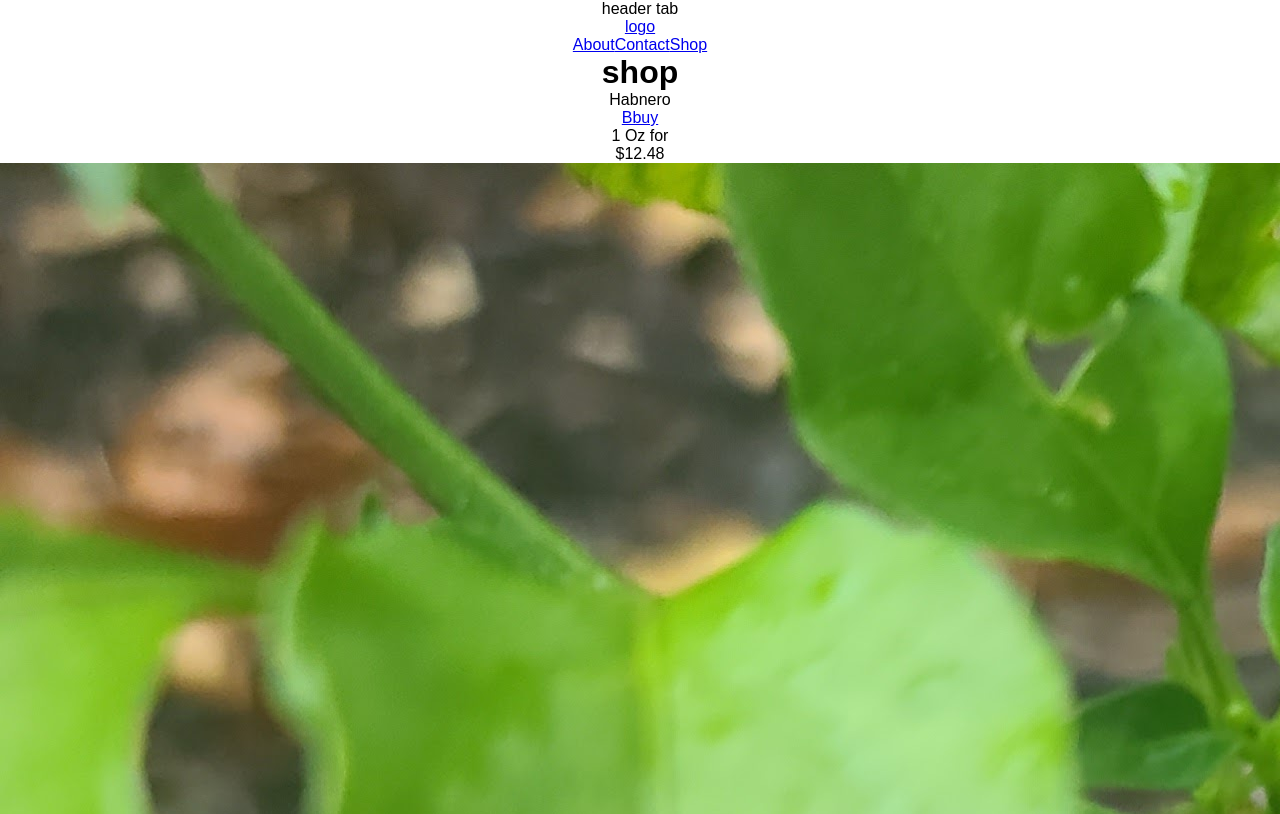
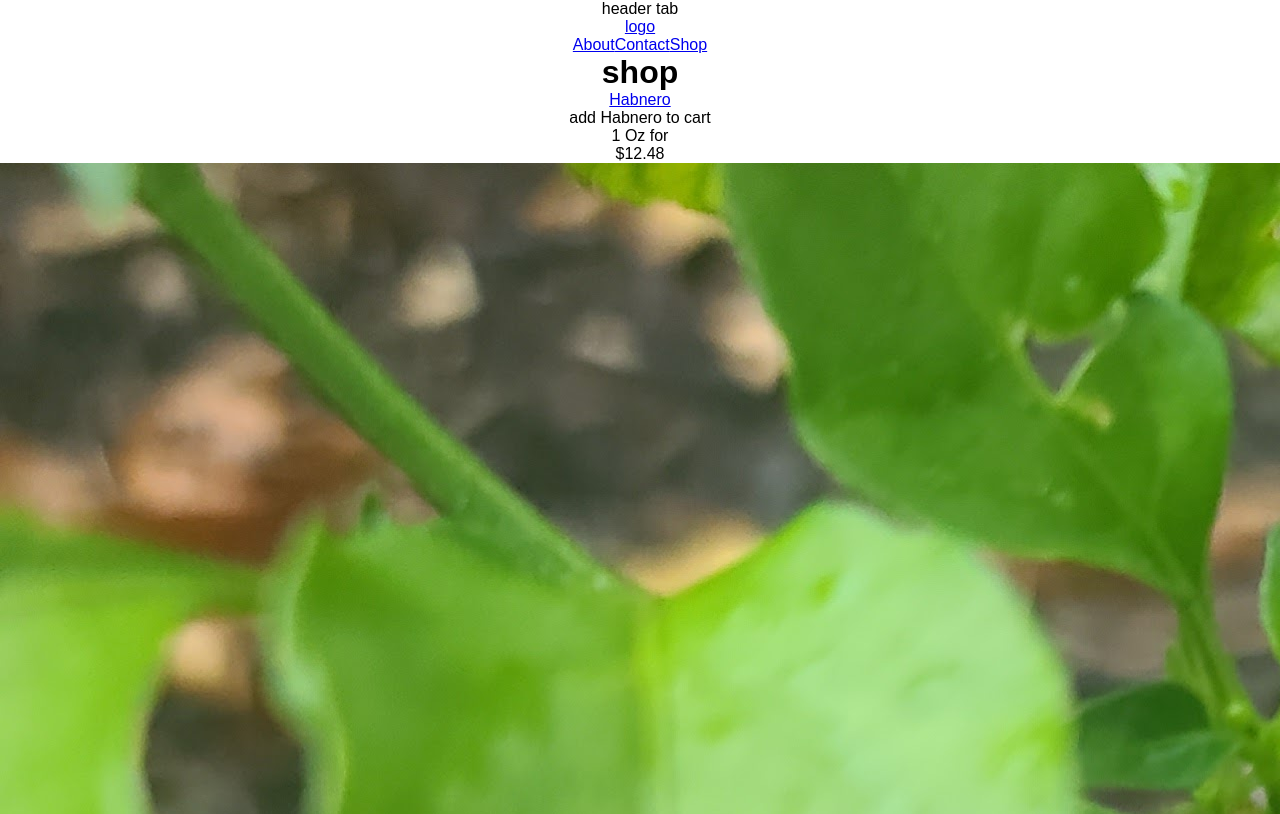
Before and after one commit to bafox2/shoppingcart, a React (Create React App) app: page /shop in a window 1280 px wide. Shown: the top 814 px of the page. Built offline with nearby package versions, Linux system fonts and the light colour scheme; a web font is replaced by a local one.

Commit message:
added keys

```diff
--- a/src/components/Item.js
+++ b/src/components/Item.js
@@ -9,8 +9,8 @@ const Item = (props) => {
     return (
         <div role='listitem'>
             {/* {item} */}
-            <p>{props.name}</p>
-            <Link to={`/shop/${props.name}`}>Bbuy</Link>
+            <Link to={`/shop/${props.name}`}>{props.name}</Link>
+            <p>add {props.name} to cart</p>
             <p>{props.description}</p>
             <p>{props.amount} for</p>
             <p>{props.price}</p>
--- a/src/itemData/flowers.js
+++ b/src/itemData/flowers.js
@@ -12,7 +12,8 @@ const flowers = [
         price: '$1/pound',
         description: 'Seed from Mayan origin',
         imageurl: 'https://photos.app.goo.gl/wr9vkUs4cwH9uJhh8',
-        imageref: BlueberryFlower
+        imageref: BlueberryFlower,
+        id: '1'
     },
     {
         name: 'Dianthus',
@@ -22,6 +23,7 @@ const flowers = [
         description: 'Seed from Mayan origin',
         imageurl: 'https://photos.app.goo.gl/N1fFZ8gGta95u8mE7',
         imageref: Dianthus,
+        id: '2'
     },
     {
         name: 'Yellow Zinnias',
@@ -31,6 +33,7 @@ const flowers = [
         description: 'Seed from Mayan origin',
         imageurl: 'https://photos.app.goo.gl/Y31EYYisJxpzeWUU7',
         imageref: YellowZiannias,
+        id: '3'
     },
     {
         name: 'Orange Zinnias',
@@ -39,6 +42,7 @@ const flowers = [
         price: '$1/pound',
         description: 'Seed from Mayan origin',
         imageref: OrangeZinnias,
+        id: '4'
     }
 ]
 export default flowers
--- a/src/itemData/microGreens.js
+++ b/src/itemData/microGreens.js
@@ -19,6 +19,7 @@ const microgreens = [
         description: 'Seed from Mayan origin',
         imageurl: 'https://photos.app.goo.gl/jzV8PdVPzq6QEK7VA',
         imageref: Wheatgrass,
+        id: '5'
     },
     {
         name: "Bull's Blood",
@@ -28,7 +29,8 @@ const microgreens = [
         cartprice: '6.71',
         description: 'Seed from Mayan origin',
         imageurl: 'https://photos.app.goo.gl/6MZLDEZLPFFD4B8V7',
-        imageref: BullsBlood
+        imageref: BullsBlood,
+        id: '25'
     },
     {
         name: "Basil",
@@ -39,6 +41,7 @@ const microgreens = [
         description: 'Seed from Mayan origin',
         imageurl: 'https://photos.app.goo.gl/W7gGHHYjM7CcpsTt7',
         imageref: Basil,
+        id: '6'
     },
     {
         name: "Nasturtium",
@@ -48,7 +51,8 @@ const microgreens = [
         cartprice: '4.94',
         description: 'Seed from Mayan origin',
         imageurl: 'https://photos.app.goo.gl/qAs4hnsZmp2KZ8AR8',
-        imageref: Nasturtium
+        imageref: Nasturtium,
+        id: '7'
     },
     {
         name: "African Blue Basil",
@@ -58,7 +62,8 @@ const microgreens = [
         cartprice: '7.26',
         description: 'Seed from Mayan origin',
         imageurl: 'https://photos.app.goo.gl/oHaSkrrHYQaDxhMX9',
-        imageref: BlueBasil
+        imageref: BlueBasil,
+        id: '8'
     },
     {
         name: "Dill",
@@ -68,7 +73,8 @@ const microgreens = [
         cartprice: '.71',
         description: 'Seed from Mayan origin',
         imageurl: 'https://photos.app.goo.gl/oA4KJEjf91dKnDhaA',
-        imageref: Dill
+        imageref: Dill,
+        id: '9'
     },
     {
         name: "Lemon Thyme",
@@ -78,7 +84,8 @@ const microgreens = [
         cartprice: '6.71',
         description: 'Seed from Mayan origin',
         imageurl: 'https://photos.app.goo.gl/oA4KJEjf91dKnDhaA',
-        imageref: LemonThyme
+        imageref: LemonThyme,
+        id: '10'
     },
     {
         name: "Honeydew Sage",
@@ -88,7 +95,8 @@ const microgreens = [
         cartprice: '6.71',
         description: 'Seed from Mayan origin',
         imageurl: 'https://photos.app.goo.gl/ecGfhGnMr2K7HnmG8',
-        imageref: HoneydewSage
+        imageref: HoneydewSage,
+        id: '11'
     },
     {
         name: "Hyssop",
@@ -98,6 +106,7 @@ const microgreens = [
         cartprice: '6.71',
         description: 'Seed from Mayan origin',
         imageref: Hyssop,
+        id: '12'
     }
 ]
 export default microgreens
--- a/src/pages/Shop.js
+++ b/src/pages/Shop.js
@@ -2,13 +2,14 @@ import React from "react";
 import styles from "../css/Shop.module.css";
 import Item from "../components/Item"
 import items from "../itemData/allItems.js";
+import { Link } from "react-router-dom";
 
 const Shop = (props) => {
 
-    const shoplist = items.map(item => <Item name={item.name} picture={item.imageref} price={item.price} amount={item.amount} category={item.category} role='item' />)
+    const shoplist = items.map(item => <Item name={item.name} picture={item.imageref} price={item.price} amount={item.amount} category={item.category} key={item.id} role='item' />)
 
     return (
-        <div >
+        <div>
             <h1>shop</h1>
             {shoplist}
         </div>
```
Also changed, not shown: 1 other file (tests, documents, lock files or other folders).
